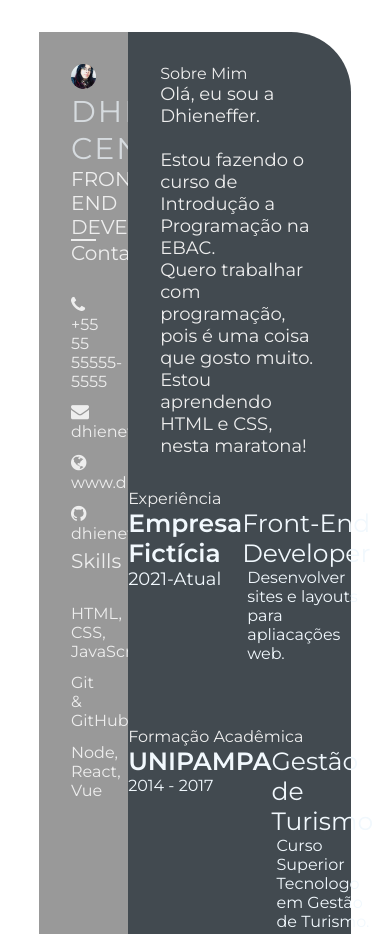
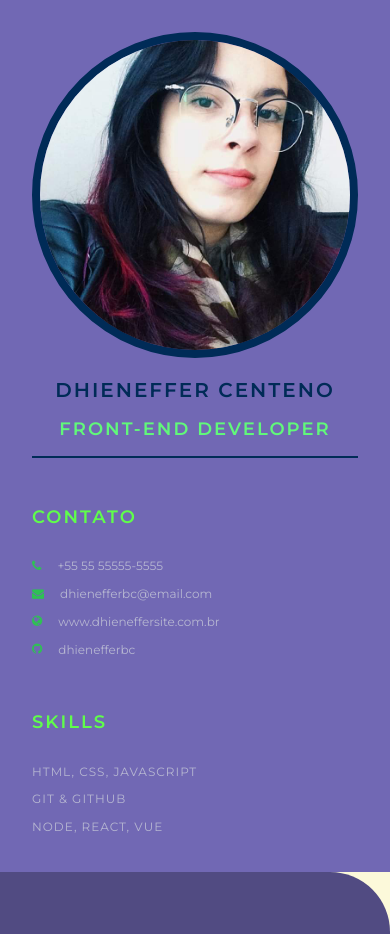
Before and after one commit to dhienefferbc/dhienefferbc.github.io, a plain HTML site: page index.html in a window 390 px wide. Shown: the top 934 px of the page. Drawn offline with Linux system fonts and the light colour scheme.

Commit message:
final-project (#6)

```diff
--- a/index.html
+++ b/index.html
@@ -23,7 +23,7 @@
 <body>
     <main class="resume-contents">
         <section class="left-section">
-            <section class="left-section-contents">
+            <section class="left-section-content">
                 <div class="profile">
                     <img class="profile-image" src="img/profile-image.jpg" alt="profile-image">
                     <p class="name">Dhieneffer Centeno</p>
@@ -56,7 +56,7 @@
         </section>
         <section class="right-section">
             <div class="right-section-contents">
-                <section class="about-gap">
+                <section class="about gap">
                     <div class="right-title">Sobre Mim</div>
                     <p class="about-me-contents">
                         Olá, eu sou a Dhieneffer. <br>
@@ -65,7 +65,6 @@
                         <br>Estou aprendendo HTML e CSS, nesta maratona!
                     </p>
                 </section>
-            </div>
                 <section class="experience gap">
                     <div class="right-title">Experiência</div>
                     <div class="experience-contents">
@@ -81,7 +80,7 @@
                         </div>
                     </div>
                 </section>
-            <section class="education-gap">
+                <section class="education gap">
                     <div class="right-title">Formação Acadêmica</div>
                     <div class="education-contents">
                         <div class="education-left">
@@ -94,7 +93,7 @@
                         </div>
                     </div>
                 </section>
-            <section class="awards-gap">
+                <section class="awards gap">
                     <div class="right-title">Cursos</div>
                     <div class="awards-contents">
                         <div class="awards-left">
@@ -102,7 +101,7 @@
                             <p class="awards-time-period">Maio de 2022 - Atual</p>
                         </div>
                         <div class="awards-right">
-                        <p class="awards-subject">Introdução a Programação</p>
+                            <p class="awards-name">Introdução a Programação</p>
                             <p class="awards-desc">Curso de Introdução a Programação</p>
                         </div>
                         <div class="awards-left">
@@ -110,12 +109,12 @@
                             <p class="awards-time-period">Março 2021 - Junho 2022</p>
                         </div>
                         <div class="awards-right">
-                        <p class="awards-subject">Inglês - Nível B1</p>
+                            <p class="awards-name">Inglês - Nível B1</p>
                             <p class="awards-desc">Curso de Inglês para atingir nível B1</p>
                         </div>
-
                     </div>
                 </section>
+            </div>
         </section>
     </main>
 </body>
--- a/style.css
+++ b/style.css
@@ -4,6 +4,10 @@
     box-sizing: border-box;
     list-style: none;
     font-family: 'Montserrat', sans-serif, 'Roboto', sans-serif;
+}
+
+body {
+    background-color: #fcf9da;
 }
 
 .resume-contents {
@@ -17,47 +21,60 @@
 .left-section {
     grid-column: span 2;
     height: 100%;
-    background-color: #999999;
+    background-color: #7168b4;
 }
 
 .right-section {
     grid-column: span 5;
     height: 100%;
-    background-color: #424a50;
+    background-color: #514b82;
     border-radius: 0px 60px 0px 0px;
 }
 
-.left-section-contents{
+.left-section-content{
     padding: 2rem 2rem;
 }
 
 .profile {
     width: 100%;
-    border-bottom: 2px solid #eeeeee;
+    border-bottom: 2px solid #002b57;
 }
 
 .profile .profile-image {
     width: 100%;
-    border-radius: 100%;
+    border-radius: 50%;
+    border: 8px solid #002b57;
 }
 
 .name {
-    color: #D6DBDF;
+    color: #002b57;
     font-size: 30px;
     letter-spacing: 2px;
     text-transform: uppercase;
+    text-align: center;
+    font-weight: bold;
+    padding: 1rem 0;
 }
 
 .profession {
-    color: #eeeeee;
+    color: #61f87a;
     font-size: 20px;
     text-transform: uppercase;
     text-align: center;
+    letter-spacing: 2px;
+    font-weight: bold;
+    padding-bottom: 1rem;
 }
 
 .left-title {
-    color: #eeeeee;
+    color: #60fd4b;
     font-size: 20px;
+    letter-spacing: 2px;
+    text-transform: uppercase;
+    font-weight: bold;
+    display: flex;
+    align-items: center;
+    padding-top: 3rem;
 }
 
 .contact-info ul {
@@ -67,14 +84,18 @@
 .contact-info ul li,
 .references ul li {
     padding: .4rem 0;
-    color: #eeeeee;
+    display: flex;
+    align-items: center;
+    color: #d6dbdfaf;
+    letter-spacing: 0px;
+    font-size: 16px;
 }
 
 .contact-info ul li i,
 .references ul li i {
     padding-right: 1rem;
     font-size: 18px;
-    color: #eeeeee;
+    color: #2ec153;
 }
 
 .skills ul {
@@ -82,15 +103,46 @@
 }
 .skills ul li p {
     padding: .4rem 0;
-    color: #eeeeee;
+    color: #d6dbdfaf;
+    font-size: 18px;
+    letter-spacing: 1px;
+    display: flex;
+    align-items: center;
+    text-transform: uppercase;
 }
+
+.referance-name {
+    padding-top: 1.5rem;
+    padding-bottom: .4rem;
+    font-size: 18px;
+    color: #a7f99f;
+    letter-spacing: 1px;
+    text-transform: uppercase;
+}
+
+.referance-profession {
+    font-size: 16px;
+    color: #d6dbdfaf;
+    letter-spacing: 1px;
+    /* text-transform: uppercase; */
+    padding-bottom: .4rem;
+}
+
 
 .right-section-contents {
     padding: 2rem 2rem;
 }
 
 .right-title {
-    color: #eeeeee;
+    color: #53d1c7;
+    font-size: 40px;
+    letter-spacing: 2px;
+    text-transform: uppercase;
+    font-weight: bold;
+    display: flex;
+    align-items: center;
+    padding: 2rem 0;
+    position: relative;
 }
 
 .gap {
@@ -98,7 +150,9 @@
 }
 .about-me-contents {
     font-size: 18px;
-    color: #eeeeee;
+    letter-spacing: 1px;
+    line-height: 2rem;
+    color: #F1F8FD;
 }
 
 .experience-contents,
@@ -115,23 +169,124 @@
 .awards-company-name {
     font-size: 25px;
     font-weight: bold;
+    text-transform: uppercase;
+    letter-spacing: 1px;
+    color: #60fd4b;
+    padding-bottom: .4rem;
 }
 
 .exp-time-period,
 .educationp-time-period,
 .awards-time-period {
     font-size: 18px;
+    letter-spacing: 1px;
+    line-height: 2rem;
 }
 
 .exp-position,
 .education-subject,
 .awards-name {
     font-size: 25px;
+    font-weight: bold;
+    text-transform: uppercase;
+    letter-spacing: 1px;
+    color: #60fd4b;
+    padding-bottom: .4rem;
 }
 
 .exp-desc,
 .education-desc,
 .awards-desc {
     font-size: 16px;
+    letter-spacing: 1px;
+    line-height: 1.5rem;
+    border-left: 3px solid #a5a3a3;
     padding-left: 5px;
 }
+
+/* Media queries */
+@media screen and (max-width:780px) {
+    .experience-contents,
+    .education-contents,
+    .awards-contents {
+        grid-template-columns: repeat(1, 1fr);
+    }
+}
+
+@media screen and (max-width:780px) {
+    .left-section {
+        grid-column: span 3;
+    }
+
+    .right-section {
+        grid-column: span 4;
+    }
+
+}
+
+@media screen and (max-width:1200px) {
+    .resume-contents {
+        grid-template-columns: repeat(1, 1fr);
+    }
+}
+
+@media screen and (max-width:390px) {
+    .resume-contents {
+        width: 100%;
+        margin: 0 auto;
+    }
+
+    .name {
+        font-size: 20px;
+    }
+
+    .profession {
+        font-size: 18px;
+    }
+
+    .left-title {
+        font-size: 18px;
+    }
+
+    .right-title {
+        font-size: 18px;
+    }
+
+    .contact-info ul li,
+    .references ul li {
+        font-size: 12px;
+    }
+
+    .contact-info ul li i,
+    .references ul li i {
+        /* padding-right: 1rem; */
+        font-size: 12px;
+    }
+
+    .skills ul li p {
+        font-size: 12px;
+    }
+
+    .about-me-contents {
+        font-size: 16px;
+        line-height: 1.5rem;
+    }
+
+    .exp-company-name,
+    .education-school-name,
+    .awards-company-name {
+        font-size: 18px;
+    }
+
+    .exp-time-period,
+    .educationp-time-period,
+    .awards-time-period {
+        font-size: 16px;
+    }
+
+    .exp-position,
+    .education-subject,
+    .awards-name {
+        font-size: 18px;
+    }
+}
```
Lines whose indentation alone changed are shown as unchanged.
